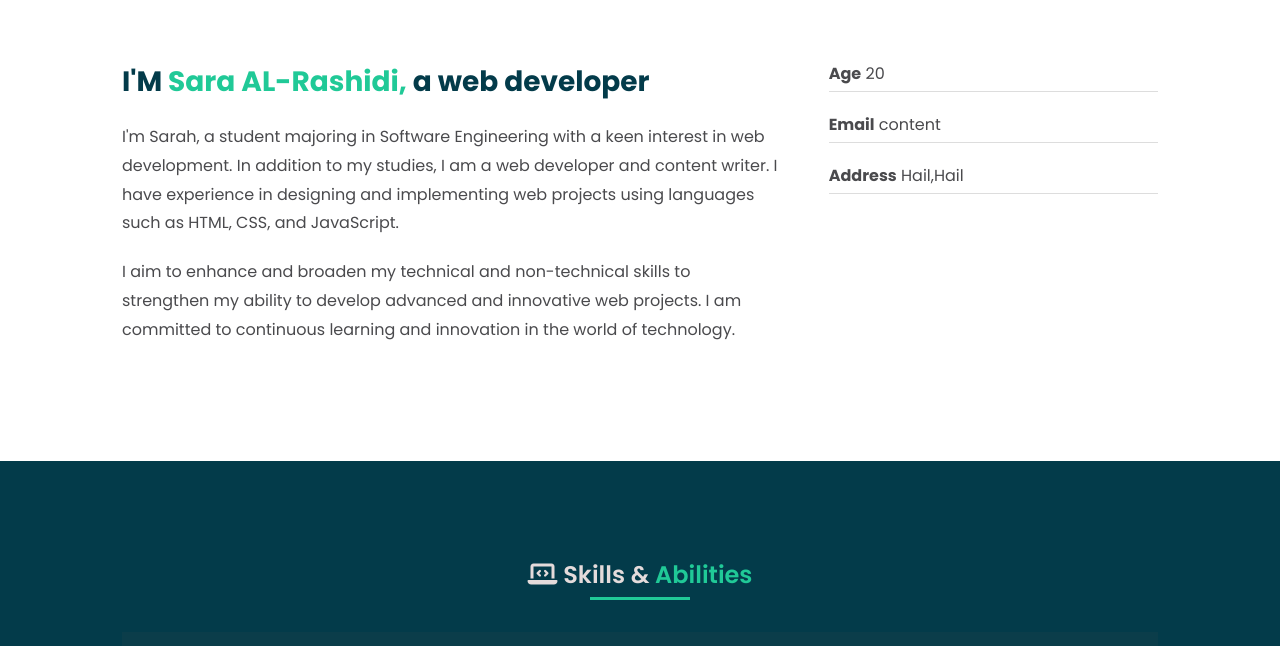
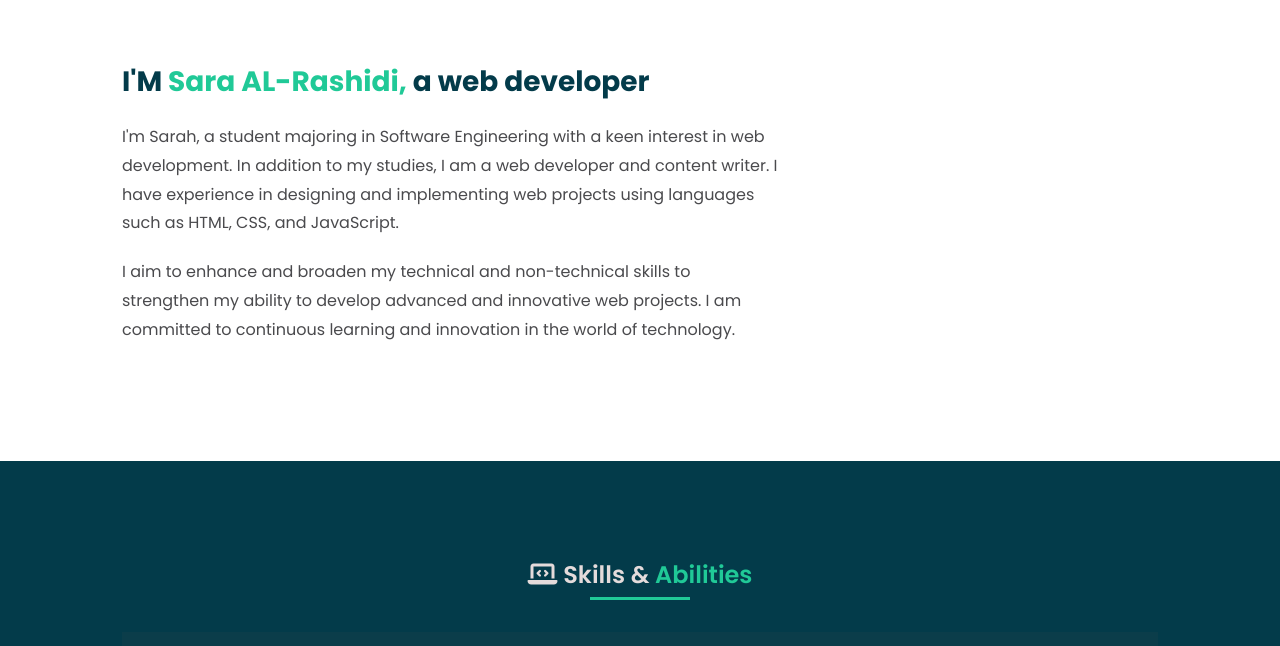
Before and after one commit to Sara8waD/Sara_Portfolio, a plain HTML site: page index.html in a window 1280 px wide. Shown: the part 967-1613 px from the top of the page. Drawn offline with Linux system fonts and the light colour scheme.

Commit message:
Update index.html

```diff
--- a/index.html
+++ b/index.html
@@ -67,12 +67,7 @@
         <p>I aim to enhance and broaden my technical and non-technical skills to strengthen my ability to develop advanced and innovative web projects. I am committed to continuous learning
              and innovation in the world of technology.</p>
             </div>
-         <div class="col-2">
-            <p><b>Age</b> 20 </p>
-            <p><b>Email</b> content</p>
-            <p><b>Address</b> Hail,Hail </p>
 
-         </div>
          </div>
     </div>
 </section>
```
